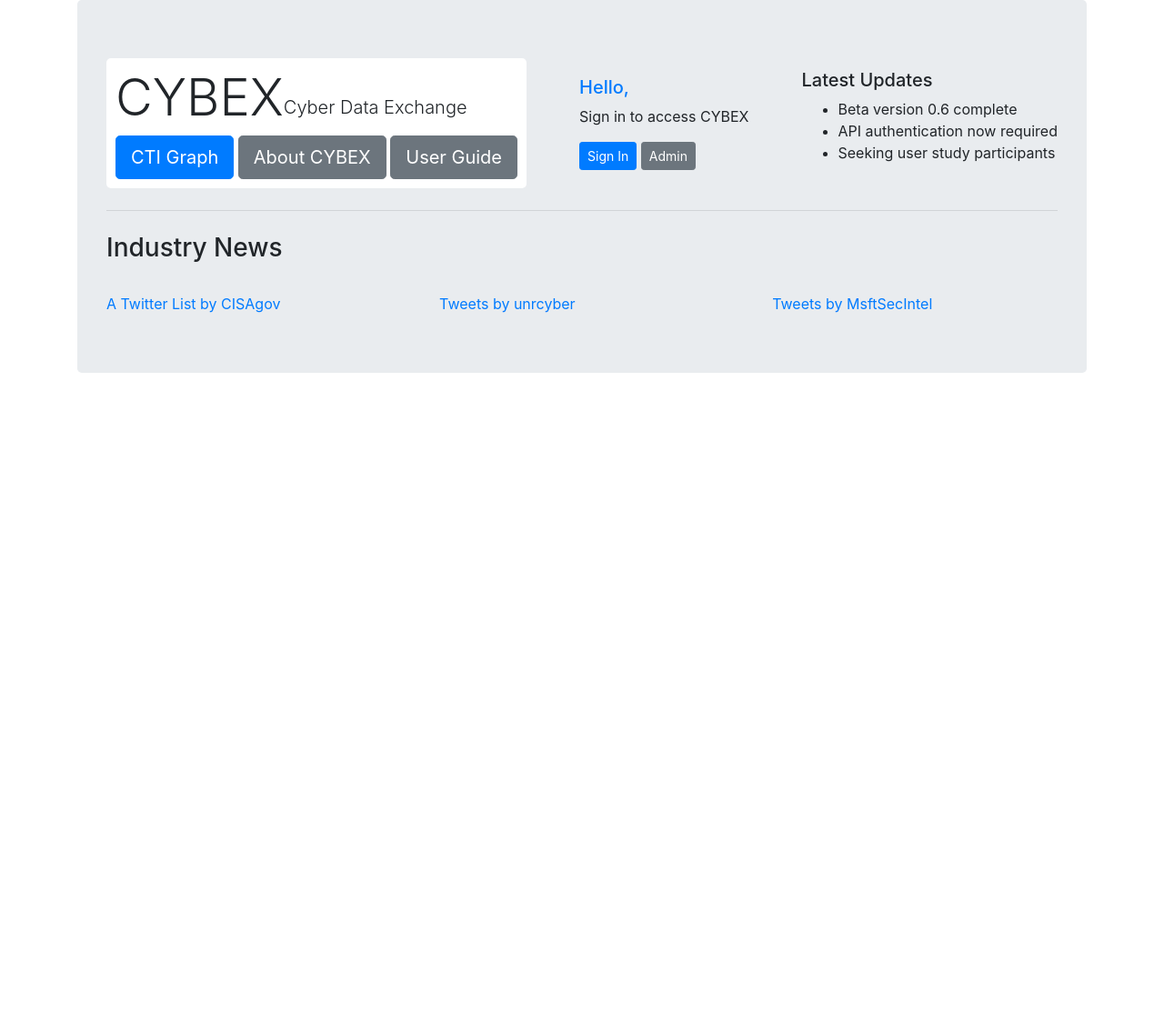
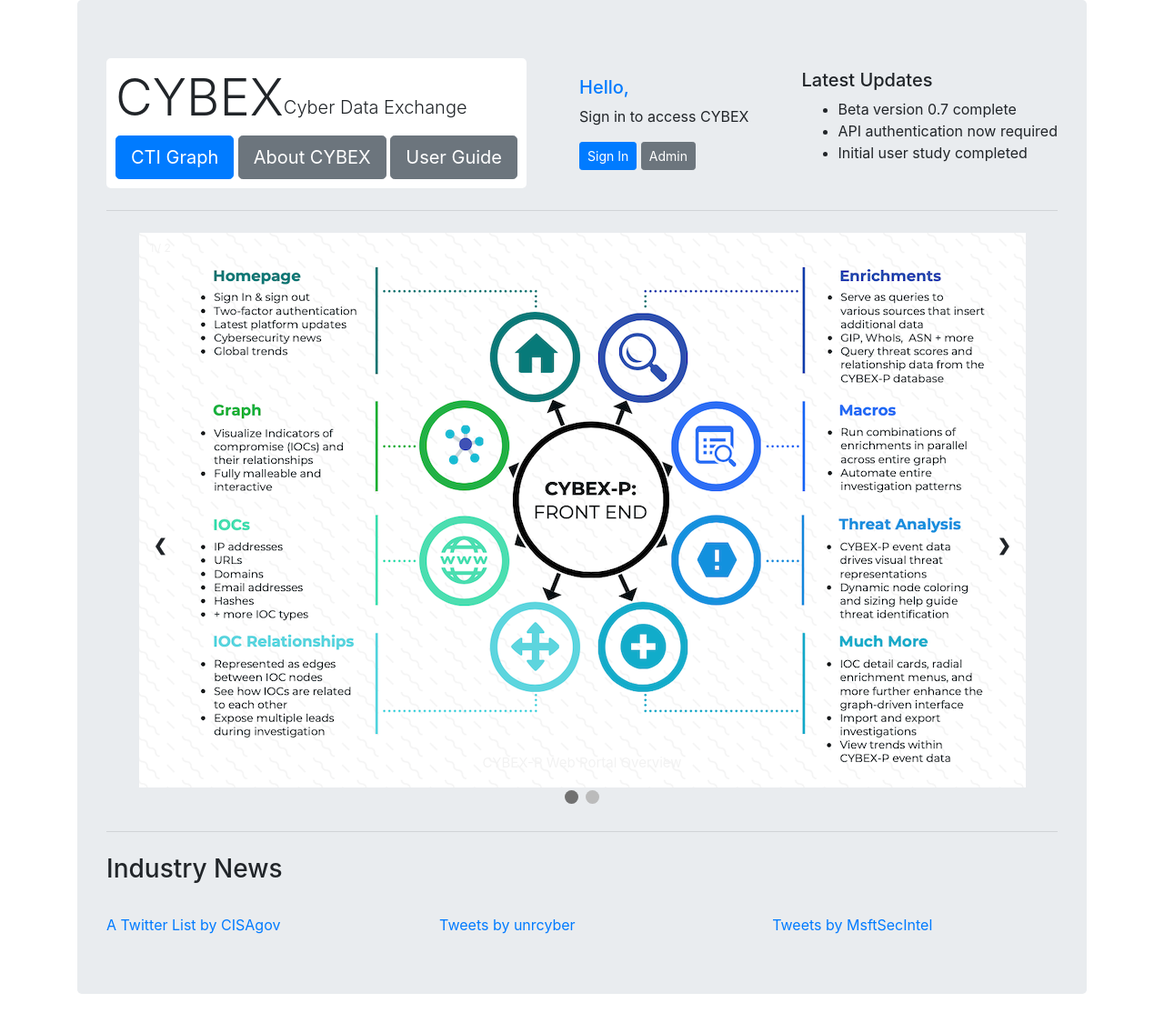
Before and after one commit to CYBEX-P/cybex, a Django app: page / in a window 1280 px wide. Shown: the whole page at 91% size. Before the commit the page ends 410 px from the top, so only its background shows below. Run offline with Django 3.2, Linux system fonts and the light colour scheme; parts of the project's set-up code (start-up, migrations or seed data) failed here and were passed over; some libraries are stand-ins or nearby versions.

Commit message:
Completed updates for beta 0.7 release.
Removed information icons from subroutines until descriptions exist

Added frontend overview and example screenshot images

Modified homepage to include slideshow of overview and screenshot image

```diff
--- a/cybexweb/templates/home.html
+++ b/cybexweb/templates/home.html
@@ -1,6 +1,105 @@
 {% extends 'base.html' %}
 {% block title %}Home{% endblock %}
 {% block content %}
+
+<style>
+  * {box-sizing:border-box}
+
+/* Slideshow container */
+.slideshow-container {
+  max-width: 1000px;
+  position: relative;
+  margin: auto;
+}
+
+/* Hide the images by default */
+.mySlides {
+  display: none;
+}
+
+/* Next & previous buttons */
+.prev, .next {
+  cursor: pointer;
+  position: absolute;
+  top: 55%;
+  width: auto;
+  margin-top: -22px;
+  padding: 16px;
+  color: white;
+  font-weight: bold;
+  font-size: 18px;
+  transition: 0.6s ease;
+  border-radius: 0 3px 3px 0;
+  user-select: none;
+}
+
+/* Position the "next button" to the right */
+.next {
+  right: 0;
+  border-radius: 3px 0 0 3px;
+}
+
+/* On hover, add a black background color with a little bit see-through */
+.prev:hover, .next:hover {
+  background-color: rgba(0,0,0,0.8);
+}
+
+/* Caption text */
+.text {
+  color: #f2f2f2;
+  font-size: 15px;
+  padding: 8px 12px;
+  position: absolute;
+  bottom: 8px;
+  width: 100%;
+  text-align: center;
+}
+
+/* Number text (1/3 etc) */
+.numbertext {
+  color: #f2f2f2;
+  font-size: 12px;
+  padding: 8px 12px;
+  position: absolute;
+  top: 0;
+}
+
+/* The dots/bullets/indicators */
+.dot {
+  cursor: pointer;
+  height: 15px;
+  width: 15px;
+  margin: 0 2px;
+  background-color: #bbb;
+  border-radius: 50%;
+  display: inline-block;
+  transition: background-color 0.6s ease;
+}
+
+.active, .dot:hover {
+  background-color: #717171;
+}
+
+/* Fading animation */
+.fade {
+  -webkit-animation-name: fade;
+  -webkit-animation-duration: 1.5s;
+  animation-name: fade;
+  animation-duration: 1.5s;
+  animation-fill-mode: forwards;
+}
+
+@-webkit-keyframes fade {
+  from {opacity: .4}
+  to {opacity: 1}
+}
+
+@keyframes fade {
+  from {opacity: .4}
+  to {opacity: 1}
+}
+</style>
+
 <div class="jumbotron">
   <div style="display:flex; justify-content: space-between; align-items: center;">
     <div style="background-color:white; padding:10px;border-radius:5px;">
@@ -30,13 +129,47 @@
     <div>
       <h5>Latest Updates</h5>
       <ul>
-        <li>Beta version 0.6 complete</li>
+        <li>Beta version 0.7 complete</li>
         <li>API authentication now required</li>
-        <li>Seeking user study participants</li>
+        <li>Initial user study completed</li>
       </ul>
     </div>
   </div>
+  <hr class="my-4">
+  <div style="display:flex; justify-content: center; margin: 20px; flex-wrap: wrap;">
+    <!-- Slideshow container -->
+    <div class="slideshow-container">
 
+      <!-- Full-width images with number and caption text -->
+      <div class="mySlides fade">
+        <div class="numbertext">1 / 2</div>
+        <img src="../static/images/small_overview.png">
+        <div class="text">CYBEX-P Web Portal Overview</div>
+      </div>
+
+      <div class="mySlides fade">
+        <div class="numbertext">2 / 2</div>
+        <img src="../static/images/example_graph.png" style="width:975px;">
+        <div class="text">CYBEX-P Threat-Intelligence Graph</div>
+      </div>
+
+      <!-- Next and previous buttons -->
+      <a class="prev" onclick="plusSlides(-1)">&#10094;</a>
+      <a class="next" onclick="plusSlides(1)">&#10095;</a>
+    </div>
+    <br>
+
+    <!-- The dots/circles -->
+    <div style="text-align:center">
+      <span class="dot" onclick="currentSlide(1)"></span>
+      <span class="dot" onclick="currentSlide(2)"></span>
+    </div>
+
+
+
+    <!-- <img src="../static/images/small_overview.png" alt="CYBEX-P Web Portal Details">
+    <img src="../static/images/example_graph.png" alt="CYBEX-P Web Portal Details" width="975px"> -->
+  </div>
   <hr class="my-4">
   <h3>Industry News</h3>
   <br>
@@ -51,5 +184,35 @@
       <a class="twitter-timeline" href="https://twitter.com/MsftSecIntel?ref_src=twsrc%5Etfw">Tweets by MsftSecIntel</a> <script async src="https://platform.twitter.com/widgets.js" charset="utf-8"></script>
     </div>
   </div>
+  <script>
+    var slideIndex = 1;
+    showSlides(slideIndex);
+
+    // Next/previous controls
+    function plusSlides(n) {
+      showSlides(slideIndex += n);
+    }
+
+    // Thumbnail image controls
+    function currentSlide(n) {
+      showSlides(slideIndex = n);
+    }
+
+    function showSlides(n) {
+      var i;
+      var slides = document.getElementsByClassName("mySlides");
+      var dots = document.getElementsByClassName("dot");
+      if (n > slides.length) {slideIndex = 1}
+      if (n < 1) {slideIndex = slides.length}
+      for (i = 0; i < slides.length; i++) {
+          slides[i].style.display = "none";
+      }
+      for (i = 0; i < dots.length; i++) {
+          dots[i].className = dots[i].className.replace(" active", "");
+      }
+      slides[slideIndex-1].style.display = "block";
+      dots[slideIndex-1].className += " active";
+    }
+  </script>
   {% endblock %}
 </div>
```
Also changed, not shown: cybexweb/graph/src/components/App/MainApp.jsx (+10 -10 lines), cybexweb/static/images/cybexInfo.png (added), cybexweb/static/images/example_graph.png (added), cybexweb/static/images/small_overview.png (added).
